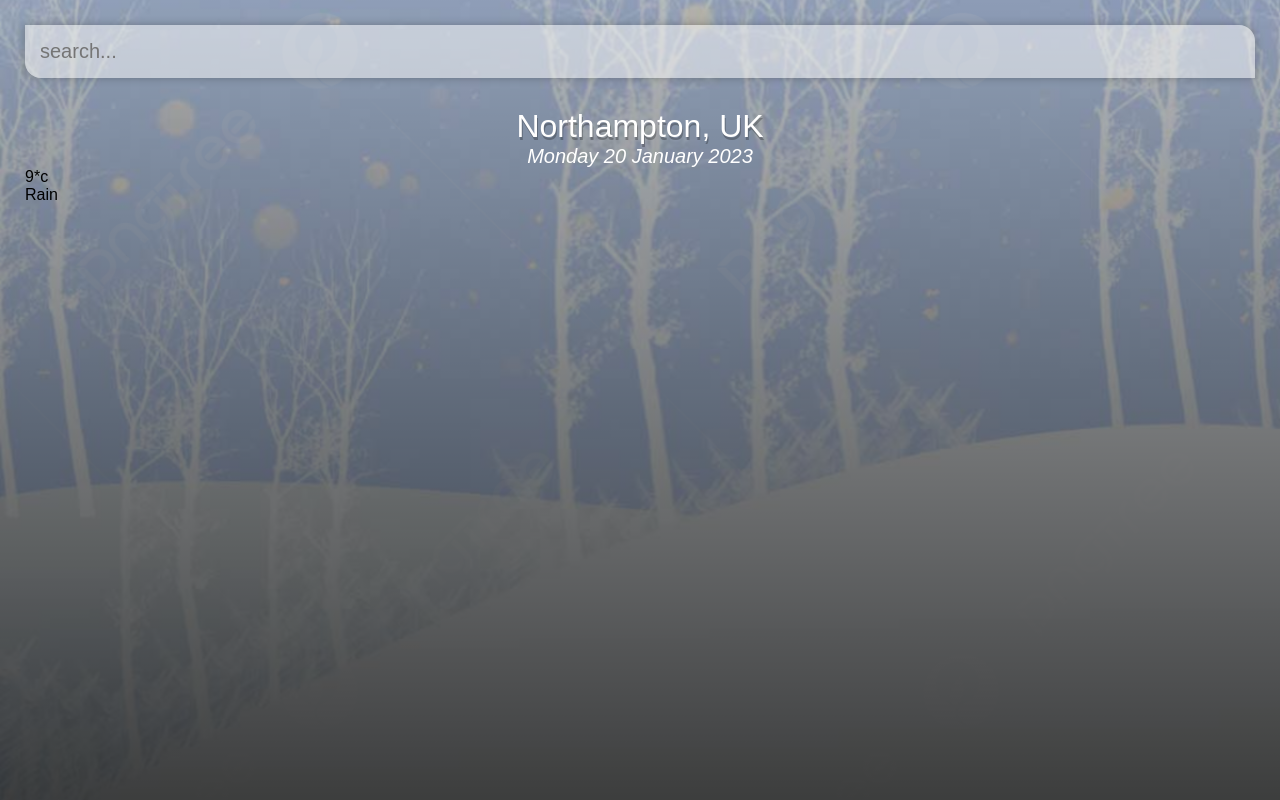
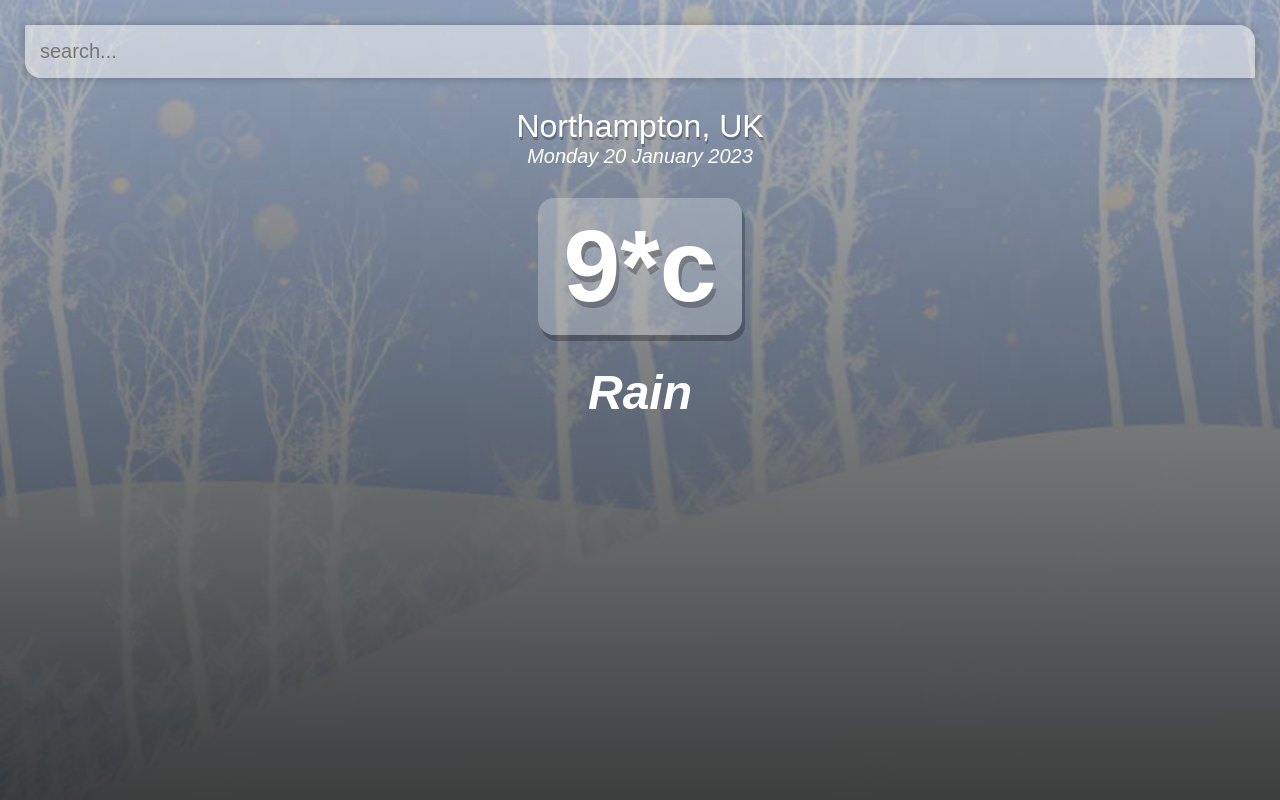
Before and after one commit to qwasem/vue-weather, a Vue app: page / in a window 1280 px wide. Built offline with nearby package versions, Linux system fonts and the light colour scheme.

Commit message:
the weather-box design

```diff
--- a/src/App.vue
+++ b/src/App.vue
@@ -103,4 +103,30 @@
   text-align: center;
 }
 
+.weather-box{
+  text-align: center;
+}
+
+.weather-box .temp{
+  display: inline-block;
+  padding: 10px 25px;
+  color: #fff;
+  font-size: 102px;
+  font-weight: 900;
+
+  text-shadow: 3px 6px rgba(0, 0, 0, 0.25);
+  background-color: rgba(255, 255, 255, 0.25);
+  border-radius: 16px;
+  margin: 30px 0px;
+
+  box-shadow: 3px 6px rgba(0, 0, 0, 0.25);
+}
+
+.weather-box .weather{
+  color: #fff;
+  font-size: 48px;
+  font-weight: 700;
+  font-style: italic;
+  text-shadow: 3px , 6px , rgba(0, 0, 0, 0.25);
+}
 </style>
```
